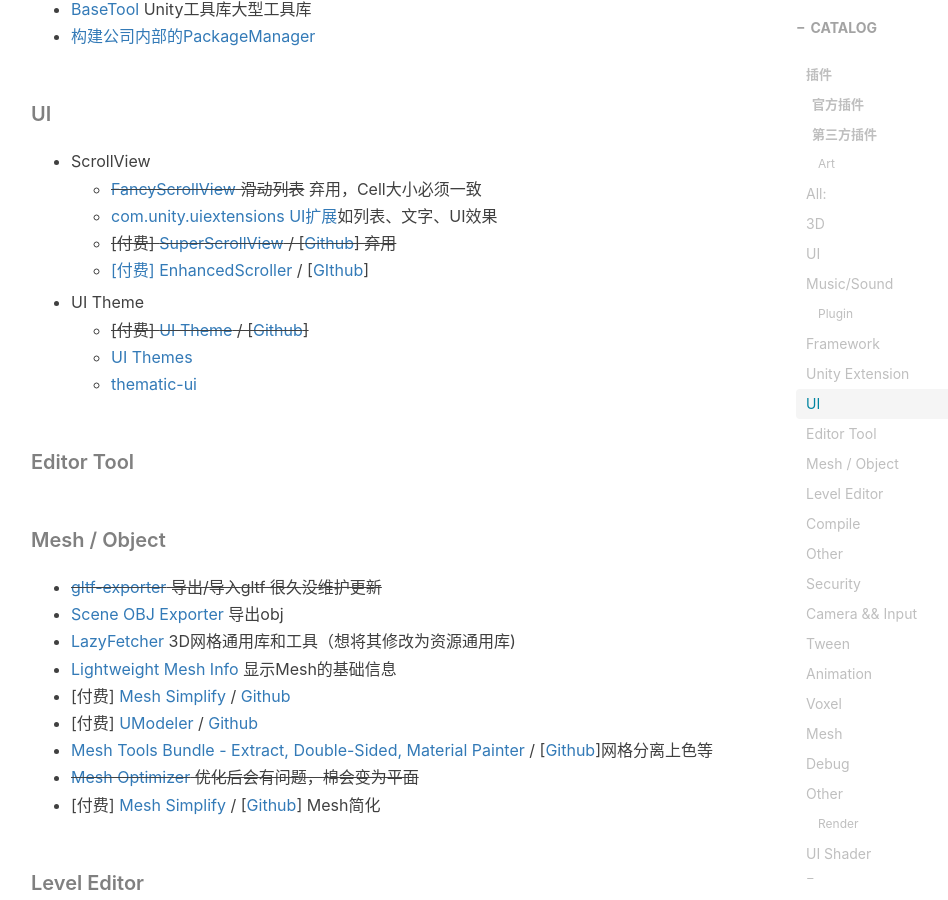
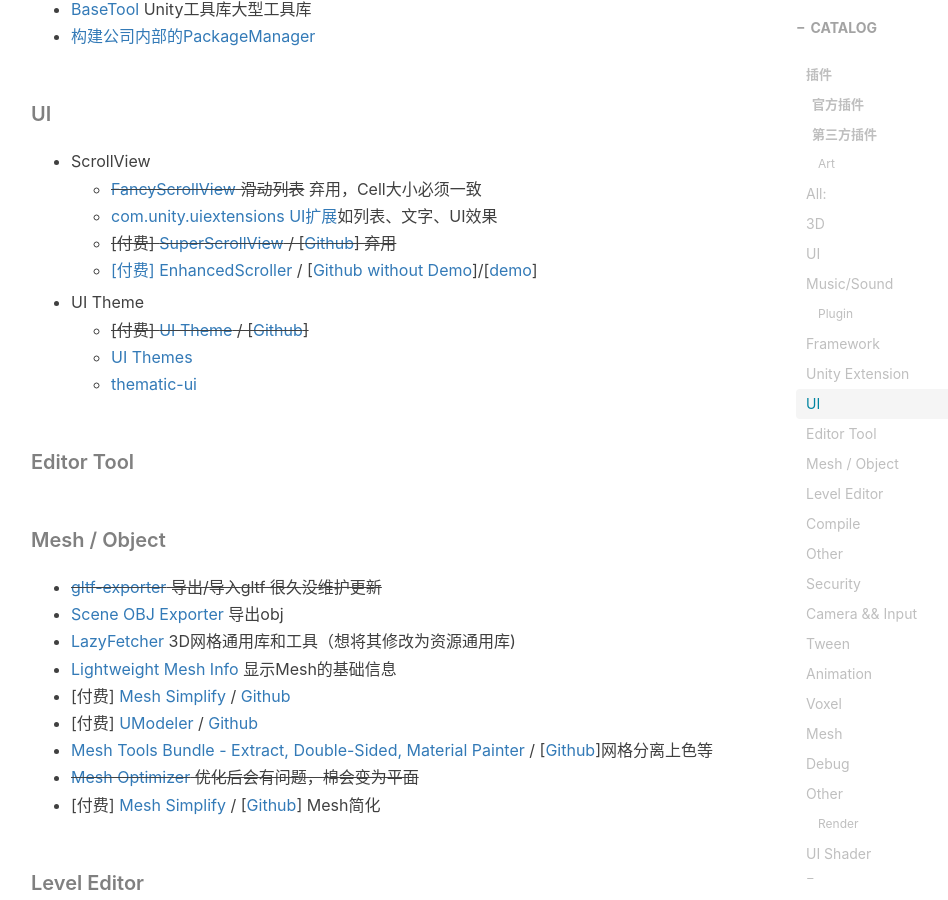
Before and after one commit to gumcstronger/gumcstronger.github.io, a Jekyll site: the page built from _posts/2024/2024-05-14-unity-plugins.md, in a window 1280 px wide and 900 px high, scrolled down 2618 px. Shown: the whole window, without its empty margins (234-1182 px from the left). Built offline with Jekyll 4.4.1, drawn with Linux system fonts in a browser that asks for light colours; nearby versions of some CDN libraries; comment, search, counter and statistics services are not loaded.

Commit message:
Update 2024-05-14-unity-plugins.md

```diff
--- a/_posts/2024/2024-05-14-unity-plugins.md
+++ b/_posts/2024/2024-05-14-unity-plugins.md
@@ -82,8 +82,8 @@
 * ScrollView
   * ~~[FancyScrollView](https://github.com/setchi/FancyScrollView) 滑动列表~~ 弃用，Cell大小必须一致
   * [com.unity.uiextensions](https://github.com/Unity-UI-Extensions/com.unity.uiextensions) [UI扩展](https://unity-ui-extensions.github.io/Controls.html#effect-components)如列表、文字、UI效果
-  * ~~[付费] [SuperScrollView](https://assetstore.unity.com/packages/tools/gui/ugui-super-scrollview-86572?srsltid=AfmBOoodciq35G5bSf8SPLn_Iy_Ur0qrU515UeWIJC4gCwYjs2JCKoZi#content) / [[Github](https://github.com/ZMteacher/ZMFrameWork/tree/main/ZMFrameWork/Assets/ZMPackages/ZMUI/ThirdLibrary/SuperScrollView)] 弃用~~
-  * [[付费] EnhancedScroller](https://assetstore.unity.com/packages/tools/gui/enhancedscroller-36378?srsltid=AfmBOoqoM7NkuMp_c7J0xOFSxoSHWKsqmH0QI2ObGWdN3W2-RoqW9XyL#releases) / [[GIthub](https://github.com/HungNT-Packages/HungNT-EnhancedScroller)]
+  * ~~[付费] [SuperScrollView](https://assetstore.unity.com/packages/tools/gui/ugui-super-scrollview-86572?srsltid=AfmBOoodciq35G5bSf8SPLn_Iy_Ur0qrU515UeWIJC4gCwYjs2JCKoZi#content) / [[Github](https://github.com/Lusbi/WalkBrave/tree/master/SuperScrollView)] 弃用~~
+  * [[付费] EnhancedScroller](https://assetstore.unity.com/packages/tools/gui/enhancedscroller-36378?srsltid=AfmBOoqoM7NkuMp_c7J0xOFSxoSHWKsqmH0QI2ObGWdN3W2-RoqW9XyL#releases) / [[Github without Demo](https://github.com/SeonghunChoi/Playing_Card/blob/main/Assets/EnhancedScroller%20v2/ChangeLog.txt)]/[[demo](https://github.com/HungNT-Packages/HungNT-EnhancedScroller)]
 * UI Theme
   * ~~[付费] [UI Theme](https://assetstore.unity.com/packages/tools/gui/ui-themes-163888#releases) / [[Github](https://github.com/sgho0915/SYSnetA_GSEng/tree/master)]~~
   * [UI Themes](https://arturnista.itch.io/ui-themes)
```
